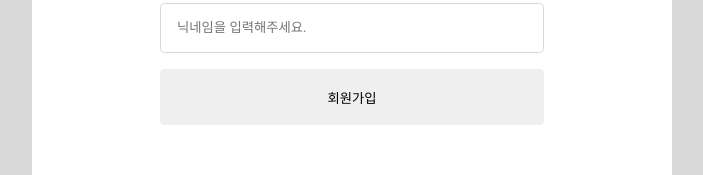
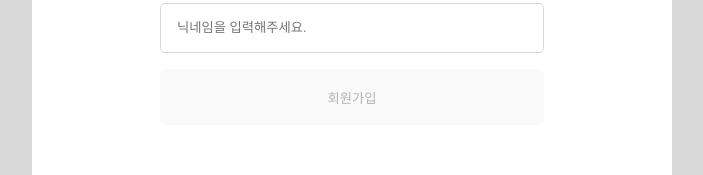
Before and after one commit to DO-SOPT-WEB/SoyoungPark, a React (Vite) app in the folder assignment/week4/login-project/: page /signup in a window 1280 px wide. Shown: the part 435-610 px from the top of the page, without its empty margins (288-991 px from the left). Built offline with nearby package versions, Linux system fonts and the light colour scheme; a web font is replaced by a local one.

Commit message:
feat : 입력값과 중복체크 여부에 따른 회원가입 버튼 활성/비활성 구현

```diff
--- a/assignment/week4/login-project/src/pages/SignUp.jsx
+++ b/assignment/week4/login-project/src/pages/SignUp.jsx
@@ -1,6 +1,6 @@
 import styled from 'styled-components';
 import { Link } from 'react-router-dom';
-import { useState } from 'react';
+import { useEffect, useState } from 'react';
 import axios from 'axios';
 const SignUp = () => {
   const [userData, setUserData] = useState({
@@ -10,17 +10,18 @@ const SignUp = () => {
     nickname: '',
   });
   const [check, setCheck] = useState({
-    checkID: '체크전',
+    checkID: 'uncheck',
   });
 
-  const API = `http://3.39.54.196/api/v1/members/check?username=${userData.id}`;
+  const [inactive, setInactive] = useState(true);
 
   const handleUserData = (e) => {
     const { name, value } = e.target;
     setUserData({ ...userData, [name]: value });
-    setCheck({ ...check, checkID: '체크전' });
+    name === 'id' ? setCheck({ ...check, checkID: 'uncheck' }) : null;
   };
   const isExist = () => {
+    const API = `http://3.39.54.196/api/v1/members/check?username=${userData.id}`;
     axios
       .get(API)
       .then((response) => {
@@ -30,6 +31,16 @@ const SignUp = () => {
         console.error('Error checking username:', error);
       });
   };
+  useEffect(() => {
+    handleButton();
+  }, [check.checkID, userData]);
+
+  const handleButton = () => {
+    Object.values(userData).every((value) => value !== '') && check.checkID === true
+      ? setInactive(false)
+      : setInactive(true);
+  };
+
   return (
     <>
       <Header>Sign up</Header>
@@ -45,7 +56,9 @@ const SignUp = () => {
         <Input placeholder="닉네임을 입력해주세요." onChange={handleUserData} name="nickname" />
       </InputWrapper>
       <Link to="/login">
-        <Button type="button">회원가입</Button>
+        <Button type="button" disabled={inactive}>
+          회원가입
+        </Button>
       </Link>
     </>
   );
@@ -76,7 +89,7 @@ const IdCheckBtn = styled.button`
   border: none;
   border-radius: 0.3rem;
   background-color: ${({ theme, $checkid }) =>
-    $checkid ? ($checkid === '체크전' ? theme.colors.black : theme.colors.green) : theme.colors.red};
+    $checkid ? ($checkid === 'uncheck' ? theme.colors.black : theme.colors.green) : theme.colors.red};
   color: ${({ theme }) => theme.colors.white};
 `;
 const Button = styled.button`
@@ -84,8 +97,6 @@ const Button = styled.button`
   height: 7vh;
   border: none;
   border-radius: 0.3rem;
-  &:hover {
-    background-color: ${({ theme }) => theme.colors.black};
-    color: ${({ theme }) => theme.colors.white};
-  }
+  background-color: ${({ theme, disabled }) => (disabled ? null : theme.colors.black)};
+  color: ${({ theme, disabled }) => (disabled ? null : theme.colors.white)};
 `;
```
